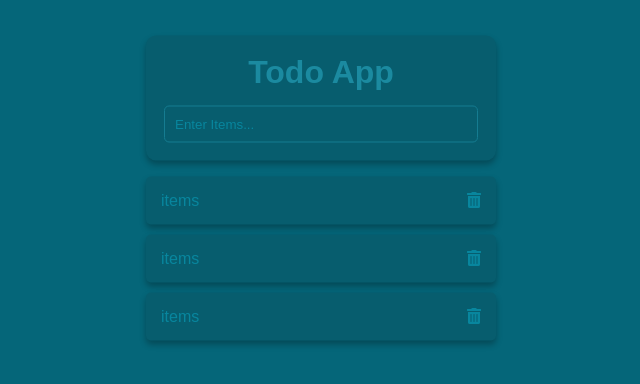
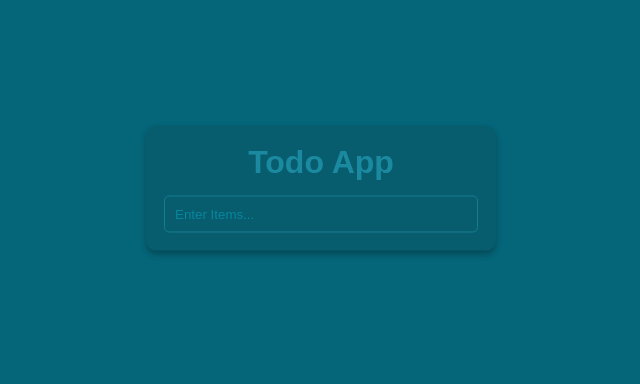
Before and after one commit to muhammedaslamshah/Vite-TodoApp, a React (Vite) app: page / in a window 1280 px wide. Shown: the part 204-588 px from the top of the page, without its empty margins (319-959 px from the left). Built offline with nearby package versions, Linux system fonts and the light colour scheme.

Commit message:
Todo adding function Updated

```diff
--- a/src/Components/TodoApp/TodoApp.jsx
+++ b/src/Components/TodoApp/TodoApp.jsx
@@ -1,18 +1,49 @@
 import React, { Component } from "react";
 import "./TodoApp.css";
 export default class TodoApp extends Component {
+  state = {
+    input: "",
+    items: [],
+  };
+
+  handleChange = (event) => {
+    this.setState({
+      input: event.target.value,
+    });
+  };
+
+  storeItems = (event) => {
+    event.preventDefault();
+    const { input } = this.state;
+
+    this.setState({
+      items: [...this.state.items, input],
+    });
+  };
+
   render() {
+    const { input, items } = this.state;
+    console.log(items);
+
     return (
-      <div className="todo-container">
+      <div className="todo-container" onSubmit={this.storeItems}>
         <form className="input-section">
           <h1>Todo App</h1>
-          <input type="text" placeholder="Enter Items..." />
+          <input
+            type="text"
+            value={input}
+            onChange={this.handleChange}
+            placeholder="Enter Items..."
+          />
         </form>
 
         <ul>
-          <li>items <i className="fas fa-trash-alt"></i></li>
-          <li>items <i className="fas fa-trash-alt"></i></li>
-          <li>items <i className="fas fa-trash-alt"></i></li>
+          {items.map((data, index) => (
+            <li key={index}>
+              {data}
+              <i className="fas fa-trash-alt"></i>
+            </li>
+          ))}
         </ul>
       </div>
     );
```
